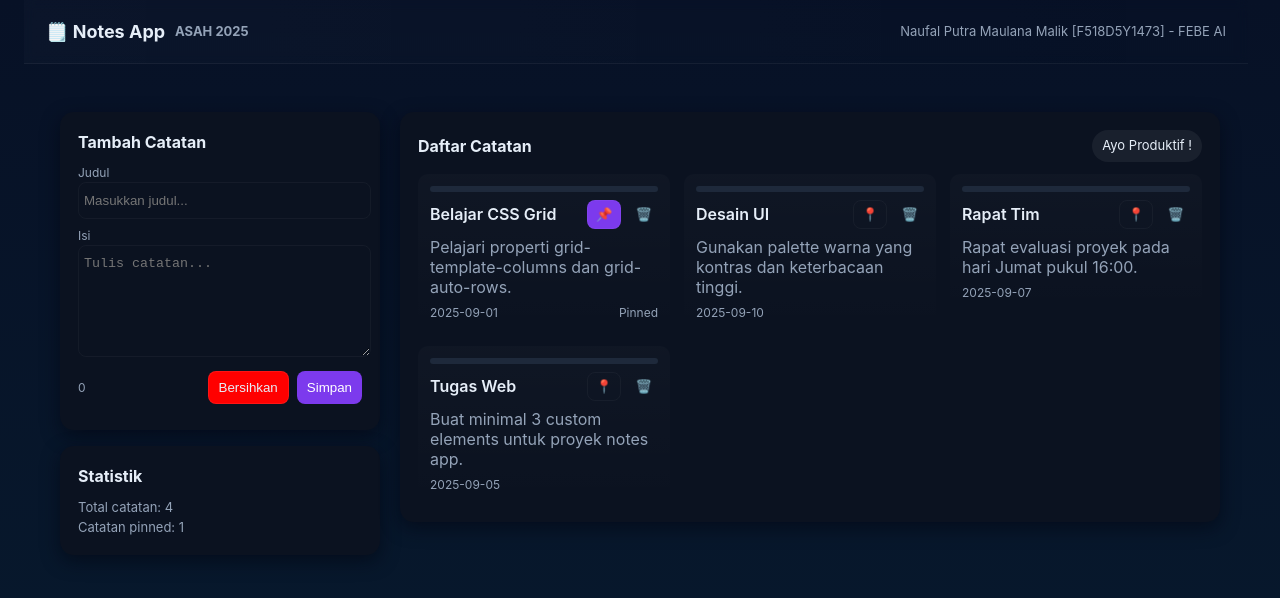
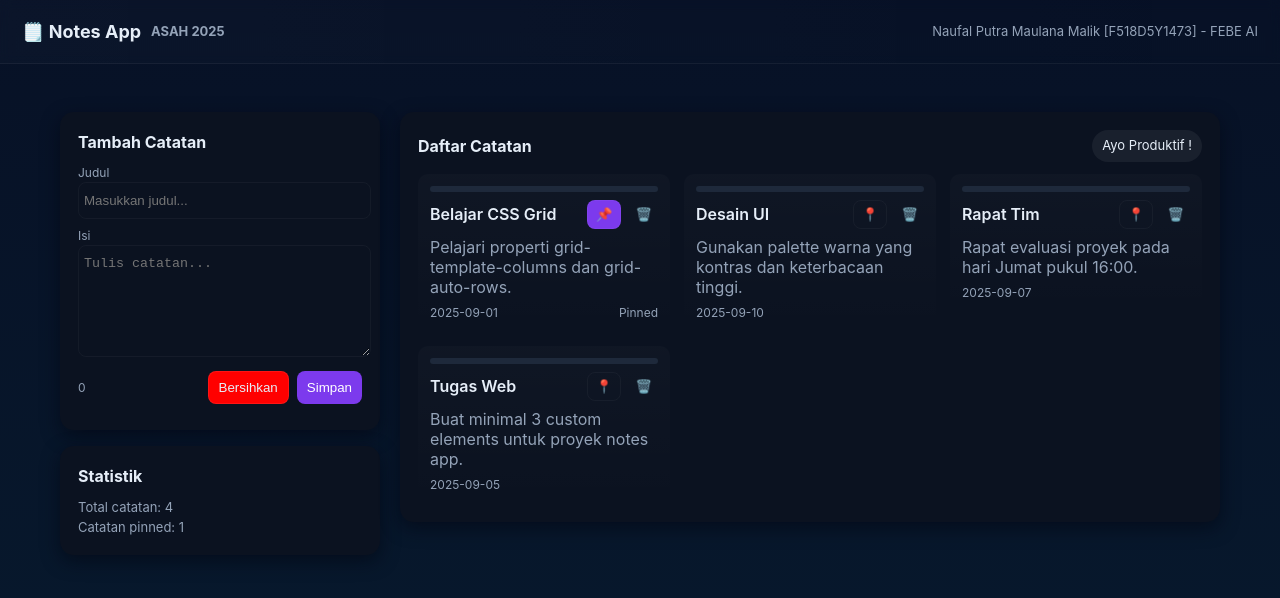
Before and after one commit to NaufalP024/book-notes, a plain HTML site: page index.html in a window 1280 px wide. Drawn offline with Linux system fonts and the light colour scheme.

Commit message:
Update index.html
Styling

```diff
--- a/index.html
+++ b/index.html
@@ -9,7 +9,7 @@
 </head>
 
 <body>
-    <header class="appbar" style="margin-left: 1.5rem; margin-right: 2rem">
+    <header class="appbar">
         <h1>🗒️ Notes App<span class="meta">ASAH 2025</span></h1>
         <div class="meta">Naufal Putra Maulana Malik [F518D5Y1473] - FEBE AI</div>
     </header>
```
